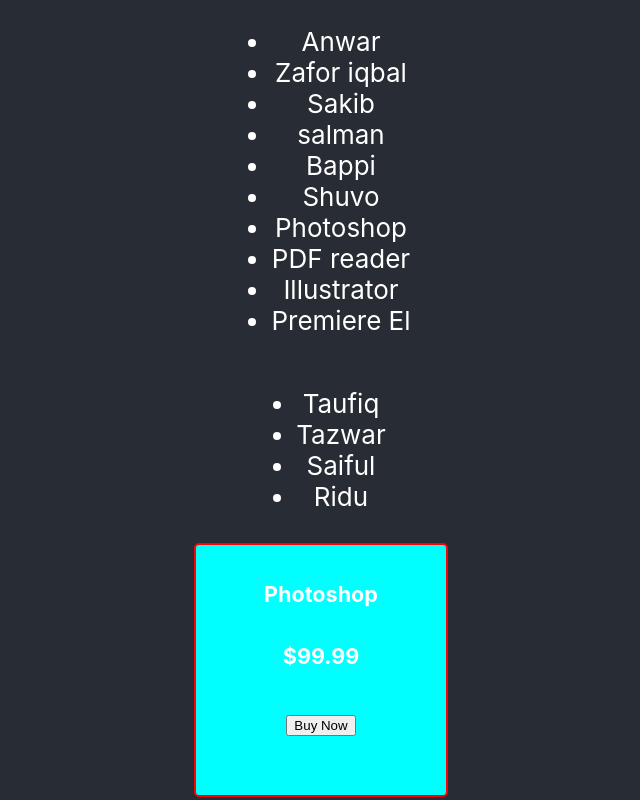
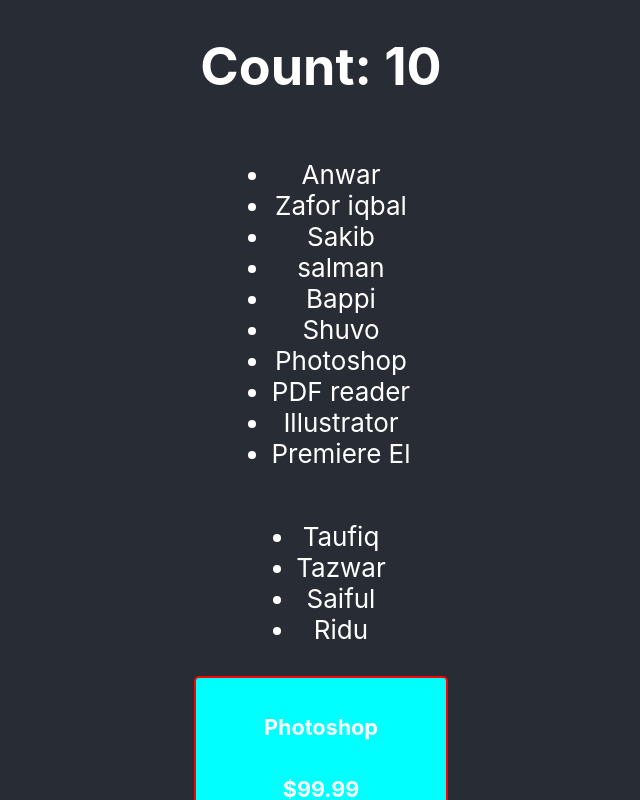
Before and after one commit to Taufiqul7756/React-core-concepts, a React (Create React App) app: page / in a window 1280 px wide. Shown: the top 800 px of the page, without its empty margins (319-959 px from the left). Built offline with nearby package versions, Linux system fonts and the light colour scheme.

Commit message:
useState

```diff
--- a/src/App.js
+++ b/src/App.js
@@ -1,6 +1,7 @@
 import logo from "./logo.svg";
 import "./App.css";
 import reactDom from "react-dom";
+import { useState } from "react";
 
 function App() {
   const nayoks = ['Anwar', 'Zafor iqbal','Sakib', 'salman','Bappi','Shuvo']
@@ -22,6 +23,9 @@
   return (
     <div className="App">
       <header className="App-header">
+        <Counter>
+
+        </Counter>
         <ul>
           {
             nayoks.map(nayok=><li>{nayok}</li> )
@@ -50,6 +54,15 @@
   );
 }
 
+function Counter(){
+  const [count,setCount]= useState(10);
+  return(
+    <div>
+      <h1>Count: {count}</h1>
+    </div>
+  )
+}
+
 function Product(props){
   const productStyle={
       border: '2px solid red',
```
